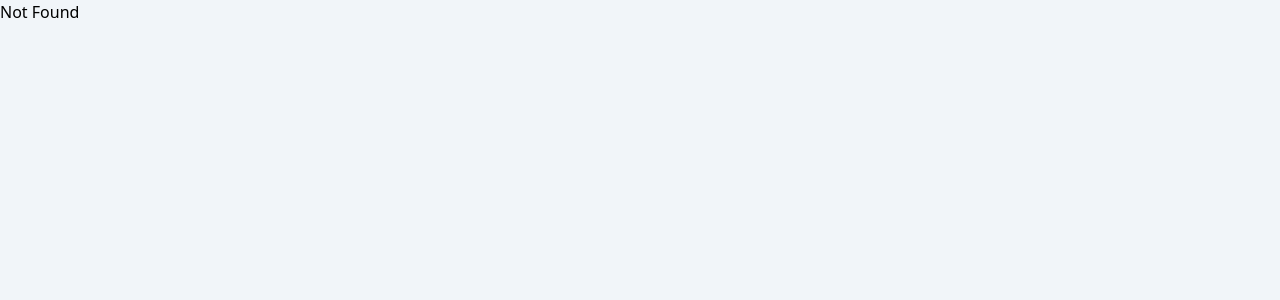
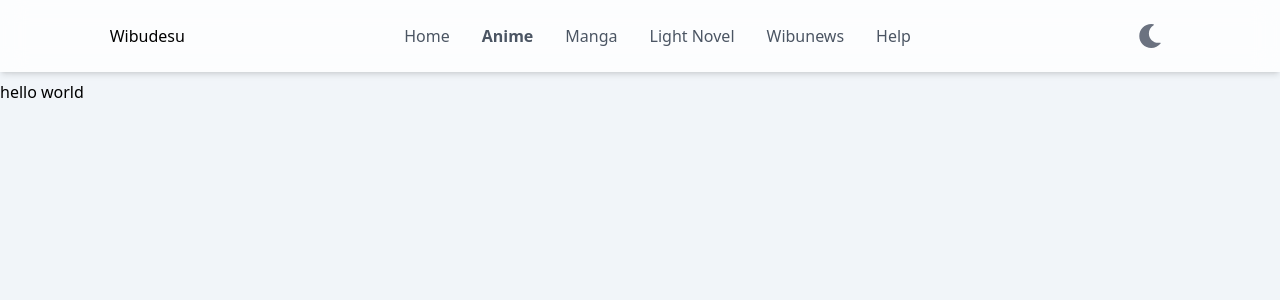
Before and after one commit to riiamri23/wibudesu2, a React (Create React App) app: page /lightnovel in a window 1280 px wide. Shown: the top 300 px of the page. Built offline with nearby package versions, Linux system fonts and the light colour scheme.

Commit message:
adding light novel

```diff
--- a/src/components/navbar/Index.js
+++ b/src/components/navbar/Index.js
@@ -39,6 +39,11 @@ const Navbar = () => {
                     <Link className="flex text-gray-600 hover:text-blue-500
                     cursor-pointer transition-colors duration-300" to={`/manga`}>
                         Manga
+                    </Link>
+
+                    <Link className="flex text-gray-600 hover:text-blue-500
+                    cursor-pointer transition-colors duration-300" to={`/lightnovel`}>
+                        Light Novel
                     </Link>
 
                     <a className="flex text-gray-600 hover:text-blue-500
--- /dev/null
+++ b/src/pages/LightNovel/List/index.js
@@ -0,0 +1,12 @@
+
+import React, { useState, useEffect, useRef } from 'react';
+// import MangaListing from '../../../components/MangaListing';
+// import Navbar from '../../../components/navbar/Index';
+// import { getMangaList } from '../../../services/MangaService';
+// import { Link } from "react-router-dom";
+
+const LightNovelList = () => {
+    return (<><h1>hello world</h1></>);
+}
+
+export default LightNovelList;
--- /dev/null
+++ b/src/pages/LightNovel/index.js
@@ -0,0 +1,16 @@
+import React from 'react';
+// import MangaListing from '../../../components/MangaListing';
+import Navbar from '../../components/navbar/Index';
+import { Outlet } from "react-router-dom";
+
+const LightNovel = () => {
+
+    return (<>
+        <Navbar />
+        <div className="container m-auto">
+            <Outlet />
+        </div>
+        </>);
+}
+
+export default LightNovel;
--- a/src/router/RouterApp.js
+++ b/src/router/RouterApp.js
@@ -7,6 +7,11 @@ import Manga from '../pages/Manga/index';
 import MangaList from '../pages/Manga/List/Index';
 import MangaInfo from '../pages/Manga/Info/Index';
 import MangaRead from '../pages/Manga/Read/Index';
+
+import LightNovel from '../pages/LightNovel/index';
+import LightNovelList from '../pages/LightNovel/List/index';
+import LightNovelInfo from '../pages/LightNovel/Info/index';
+import LightNovelRead from '../pages/LightNovel/Read/index';
 
 import NotFound from '../pages/NotFound';
 
@@ -26,6 +31,11 @@ export default function RouterApp() {
                     <Route path="read" element={<MangaRead />} />
                 {/* </Route> */}
             </Route>
+            <Route path="lightnovel" element={<LightNovel />} >
+                <Route index element={<LightNovelList />} />
+                <Route path="info/:id" element={<LightNovelInfo />} />
+                <Route path="read" element={<LightNovelRead />} />
+            </Route>
             <Route path="*" element={<NotFound/>}/>
         </Routes>
     </Router>
```
Also changed, not shown: src/pages/LightNovel/Info/index.js (added), src/pages/LightNovel/Read/index.js (added).
